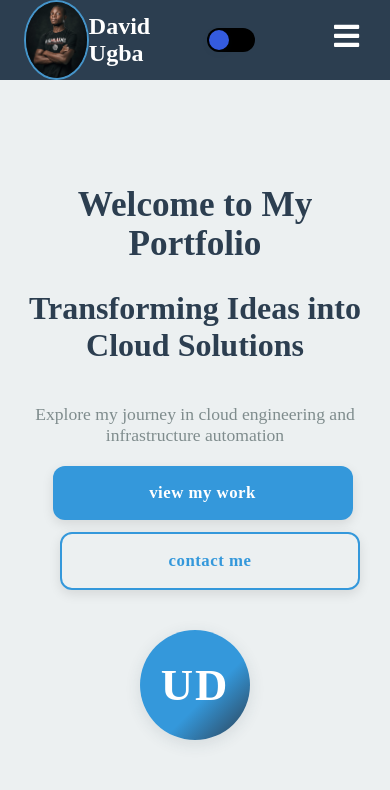
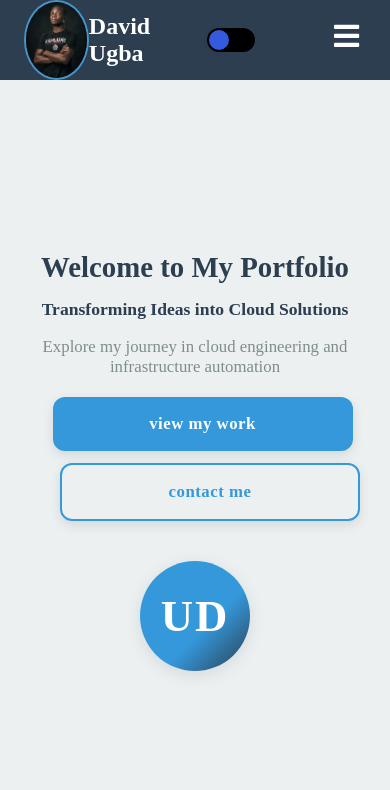
Before and after one commit to davidugba/Myportfolio, a React (Vite) app in the folder myreactproject/: page / in a window 390 px wide. Shown: the top 790 px of the page. Built offline with nearby package versions, Linux system fonts and the light colour scheme.

Commit message:
Reduce header text sizes for mobile view

```diff
--- a/myreactproject/src/index.css
+++ b/myreactproject/src/index.css
@@ -820,13 +820,18 @@ p {
   }
 
   .header-content h1 {
-    font-size: 2.2rem;
+    font-size: 1.8rem;
     margin-bottom: 10px;
-    line-height: 1.1;
+    line-height: 1.2;
+  }
+
+  .header-content h2 {
+    font-size: 1.1rem;
+    margin-bottom: 12px;
   }
 
   .header-content p {
-    font-size: 1.1rem;
+    font-size: 1.05rem;
     margin-bottom: 15px;
     padding: 0 10px;
   }
@@ -989,13 +994,18 @@ p {
   }
 
   .header-content h1 {
-    font-size: 1.9rem;
+    font-size: 1.5rem;
     margin-bottom: 8px;
-    line-height: 1.1;
+    line-height: 1.2;
+  }
+
+  .header-content h2 {
+    font-size: 1rem;
+    margin-bottom: 10px;
   }
 
   .header-content p {
-    font-size: 1rem;
+    font-size: 0.95rem;
     margin-bottom: 12px;
     padding: 0 5px;
   }
```
